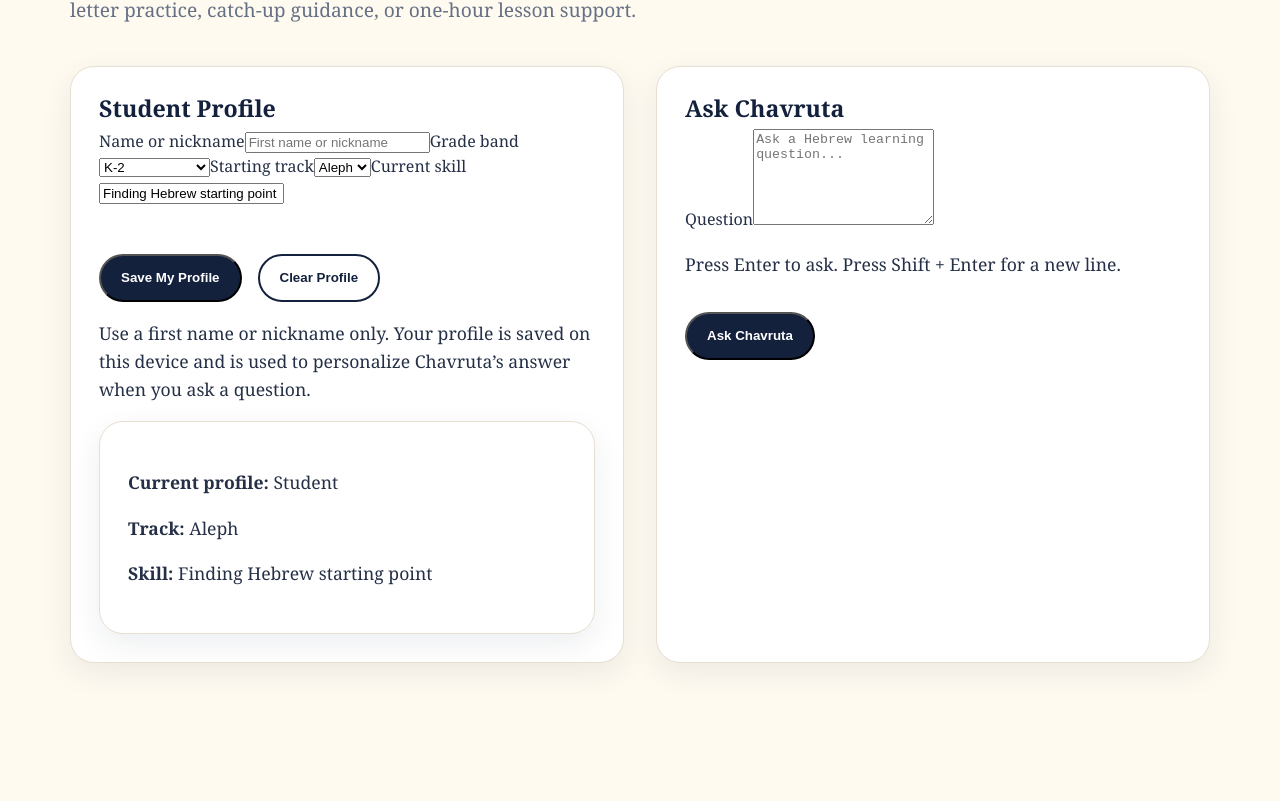
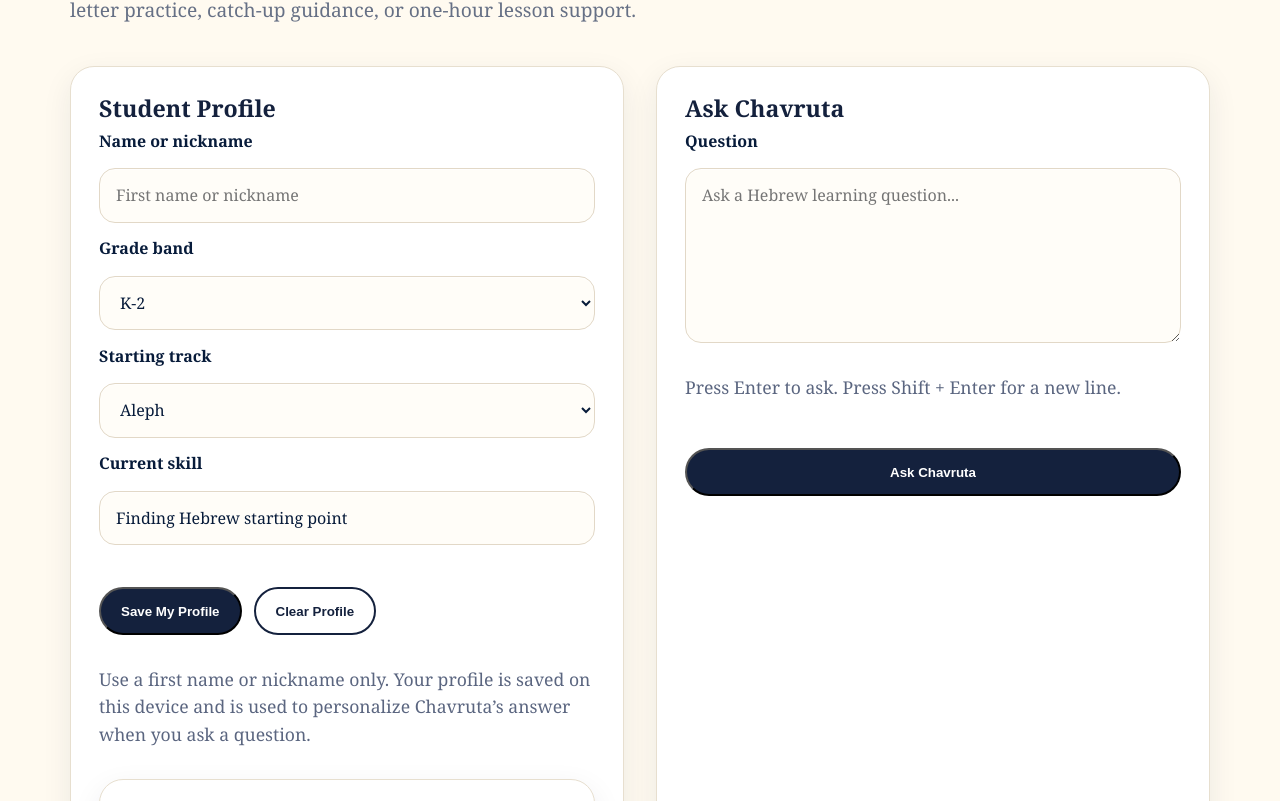
Before and after one commit to richardatf-oss/luminanexus-site, a React (Vite) app: page / in a window 1280 px wide. Shown: the part 5759-6560 px from the top of the page. Built offline with nearby package versions, Linux system fonts and the light colour scheme.

Commit message:
Update global.css

```diff
--- a/src/styles/global.css
+++ b/src/styles/global.css
@@ -433,3 +433,117 @@
     grid-template-columns: 1fr;
   }
 }
+/* Chavruta Classroom form polish */
+
+.form-stack {
+  display: flex;
+  flex-direction: column;
+  gap: 0.85rem;
+  width: 100%;
+}
+
+.form-stack label {
+  display: block;
+  width: 100%;
+  font-weight: 700;
+  color: #071b3a;
+  margin: 0;
+}
+
+.form-stack input,
+.form-stack select,
+.form-stack textarea {
+  display: block;
+  width: 100%;
+  max-width: 100%;
+  border: 1px solid #e2d8c7;
+  border-radius: 16px;
+  background: #fffdf8;
+  color: #071b3a;
+  font: inherit;
+  font-size: 1rem;
+  line-height: 1.5;
+  padding: 0.9rem 1rem;
+  box-shadow: inset 0 1px 0 rgba(255, 255, 255, 0.8);
+  transition:
+    border-color 0.15s ease,
+    box-shadow 0.15s ease,
+    background-color 0.15s ease;
+}
+
+.form-stack textarea {
+  min-height: 160px;
+  resize: vertical;
+}
+
+.form-stack input:focus,
+.form-stack select:focus,
+.form-stack textarea:focus {
+  outline: none;
+  border-color: #d6a848;
+  background: #ffffff;
+  box-shadow:
+    0 0 0 4px rgba(214, 168, 72, 0.18),
+    inset 0 1px 0 rgba(255, 255, 255, 0.9);
+}
+
+.form-stack .hero-actions {
+  display: flex;
+  flex-wrap: wrap;
+  gap: 0.75rem;
+  margin-top: 0.75rem;
+}
+
+.note {
+  color: #5b6680;
+  font-size: 1rem;
+  line-height: 1.55;
+}
+
+.error {
+  margin-top: 1rem;
+  padding: 0.9rem 1rem;
+  border-radius: 14px;
+  background: #fff0f0;
+  border: 1px solid #f2b5b5;
+  color: #9b1c1c;
+  font-weight: 700;
+}
+
+.answer-box {
+  margin-top: 1.25rem;
+  padding: 1.25rem 1.35rem;
+  border-radius: 20px;
+  background: #fffaf0;
+  border: 1px solid #eadcc5;
+  box-shadow: 0 12px 28px rgba(7, 27, 58, 0.06);
+}
+
+.answer-box h4 {
+  margin: 0 0 0.75rem;
+  color: #071b3a;
+  font-size: 1.1rem;
+}
+
+.answer-box p {
+  margin: 0;
+  line-height: 1.65;
+  white-space: pre-wrap;
+}
+
+.feature-card textarea {
+  font-family: inherit;
+}
+
+@media (max-width: 700px) {
+  .form-stack input,
+  .form-stack select,
+  .form-stack textarea {
+    font-size: 1rem;
+    border-radius: 14px;
+  }
+
+  .form-stack textarea {
+    min-height: 130px;
+  }
+}
```
